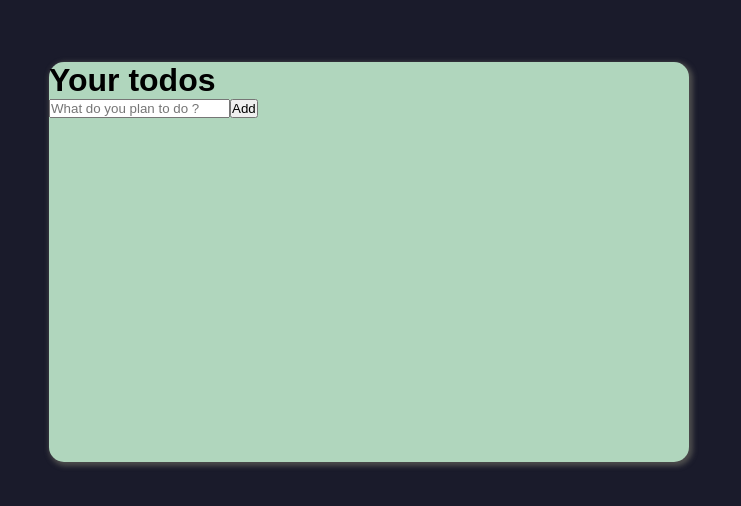
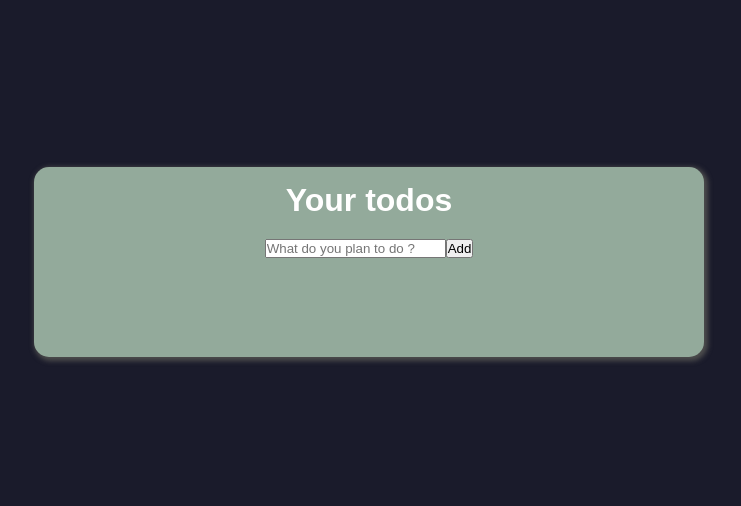
Before and after one commit to andyDevMdg/react-todo, a React (Vite) app: page / in a window 1280 px wide. Shown: the part 138-644 px from the top of the page, without its empty margins (271-1012 px from the left). Built offline with nearby package versions, Linux system fonts and the light colour scheme.

Commit message:
Edit title style & color

```diff
--- a/src/App.css
+++ b/src/App.css
@@ -15,9 +15,19 @@ body {
 }
 
 .todoContainer {
-  background-color: rgb(176, 214, 189);
+  background-color: rgb(147, 170, 155);
   width: 50vw;
-  height: 50vh;
+  height: 20vh;
   border-radius: 15px;
   box-shadow: 2px 2px 5px 2px rgb(77, 77, 77);
+  display: flex;
+  flex-direction: column;
+  align-items: center;
+  justify-content: start;
+  padding: 15px;
 }
+
+.todoTitle{
+  margin-bottom: 20px;
+  color: white;
+}
--- a/src/components/TodoContainer.jsx
+++ b/src/components/TodoContainer.jsx
@@ -39,7 +39,7 @@ function TodoContainer() {
 
   return (
     <div className='todoContainer'>
-      <h1>Your todos</h1>
+      <h1 className='todoTitle'>Your todos</h1>
       <TodoForm addTodo={addTodo} />
       {todos.map((todo, index) => (
         todo.isEditing ? (<EditTodoForm editTodo={editTask} task={todo}/>) :
```
